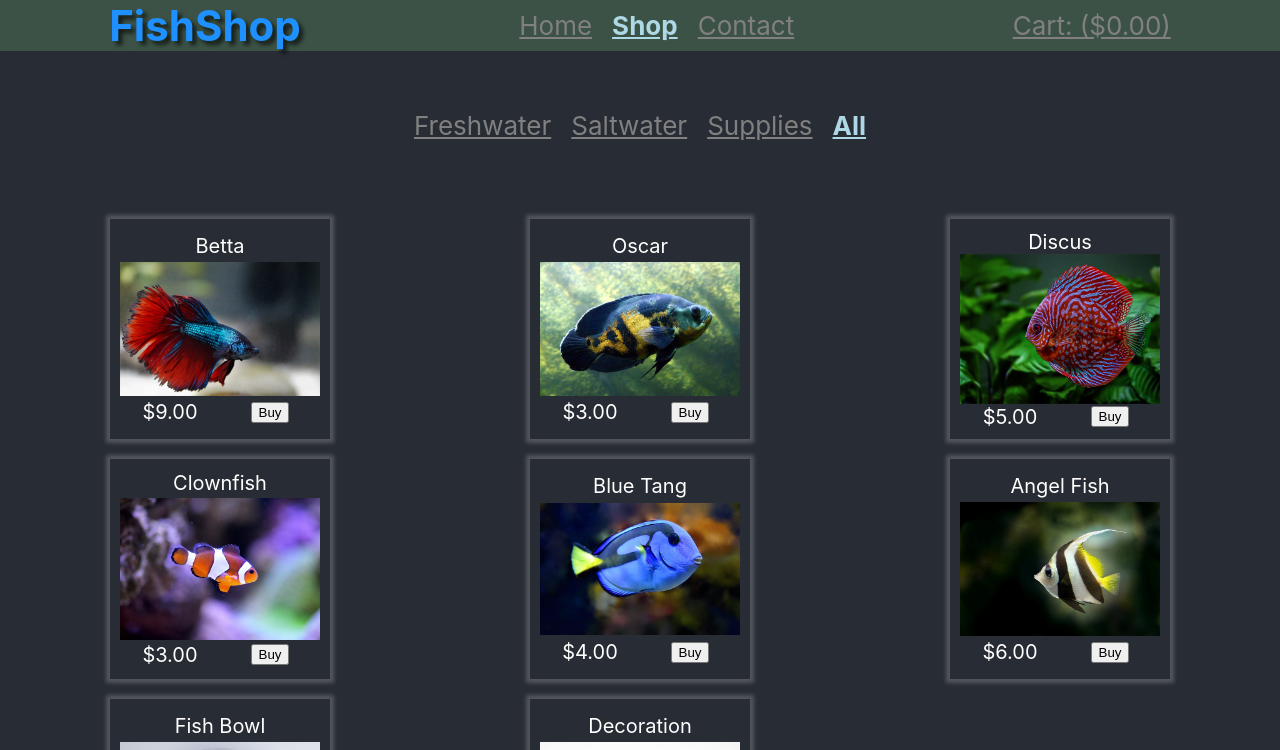
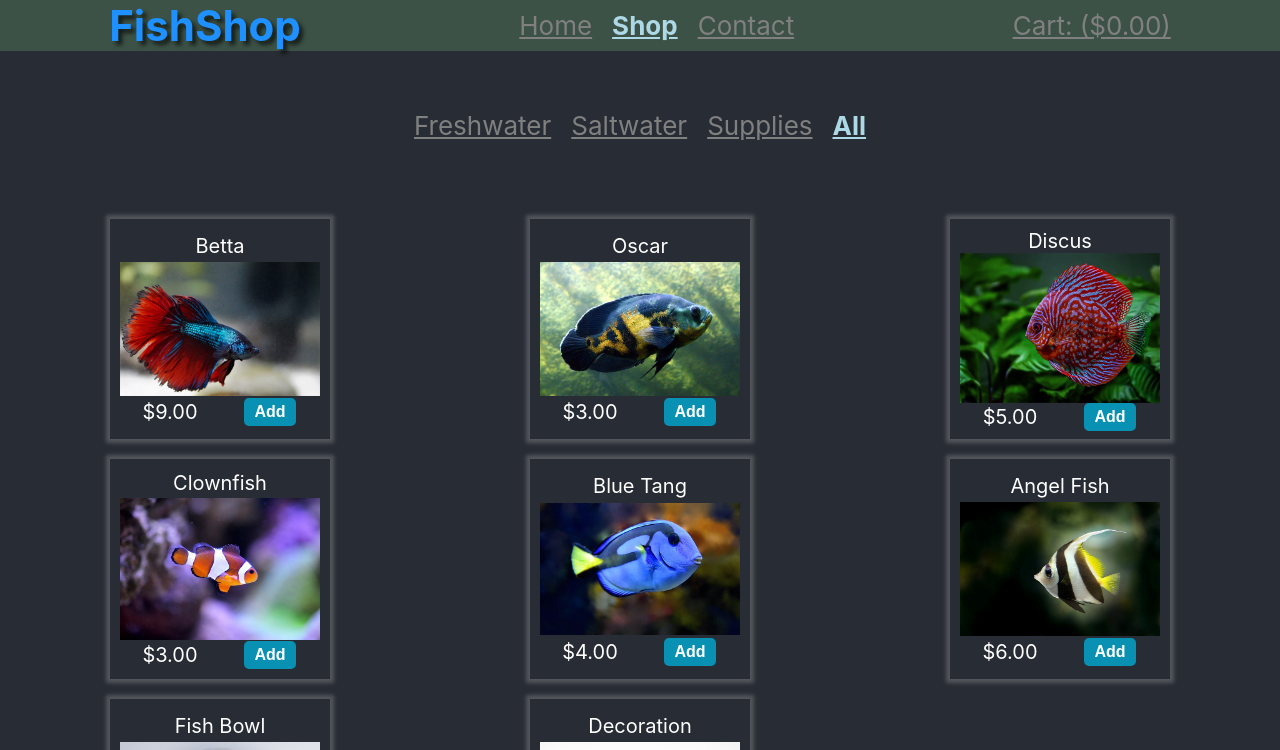
Before and after one commit to Raikho/shopping-cart, a React (Create React App) app: page /shop/all in a window 1280 px wide. Shown: the top 750 px of the page. Built offline with nearby package versions, Linux system fonts and the light colour scheme.

Commit message:
adjust quantity button styling

```diff
--- a/src/App.css
+++ b/src/App.css
@@ -123,6 +123,31 @@ a.active {color: lightblue; font-weight: bold;}
   height: 100%;
   object-fit: cover;
 }
+/* =========================== BUTTONS ============================= */
+.quantity-container {
+  border: 1px dotted white;
+  padding: 5px;
+  display: flex;
+  gap: 5px;
+  align-items: center;
+}
+button {
+  user-select: none;
+  border-radius: 5px;
+  font-size: 16px;
+  border: none;
+  padding: 5px 10px;
+}
+button.add {
+  color: white;
+  font-weight: bold;
+  background-color: #0891b2;
+}
+button.adjust {
+  font-size: 20px;
+}
+button:hover {filter: brightness(1.1);}
+button:active {filter: brightness(0.9);}
 /* ============================ FOOTER ============================= */
 /* ================================================================= */
 .footer {
--- a/src/components/Item.js
+++ b/src/components/Item.js
@@ -11,12 +11,12 @@ const Item = props => {
             <img src={require(`../assets/${img}.jpg`)} alt={img} />
             <div className="price">{`$${price}.00`}</div>
             {quantity > 0 ?
-                <div>
-                    <button onClick={onSubtract}>-</button>
+                <div className='quantity-container'>
+                    <button className='adjust' onClick={onSubtract}>-</button>
                     {quantity}
-                    <button onClick={onAdd}>+</button>
+                    <button className='adjust' onClick={onAdd}>+</button>
                 </div> :
-                <button onClick={onAdd}>Buy</button>
+                <button className='add' onClick={onAdd}>Add</button>
             }
         </div>
     )
```
